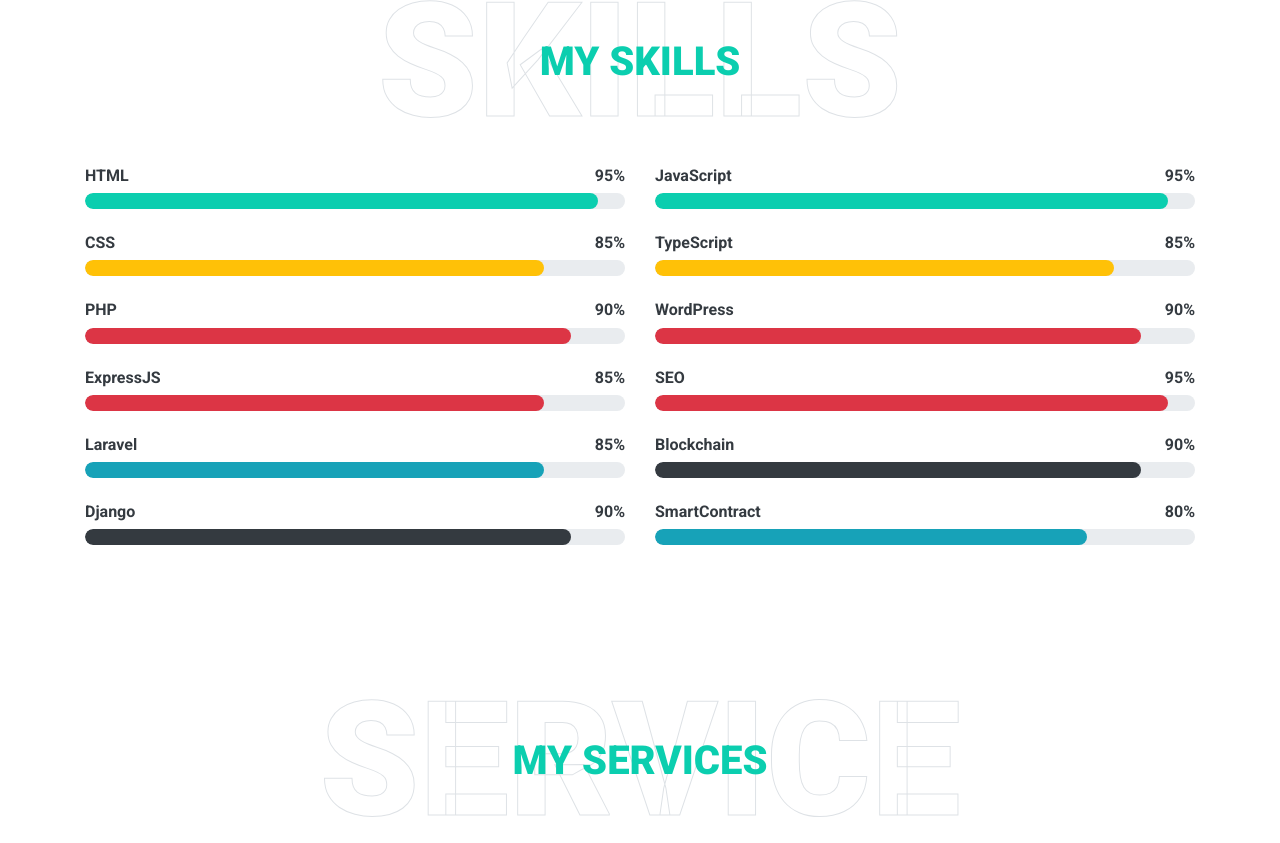
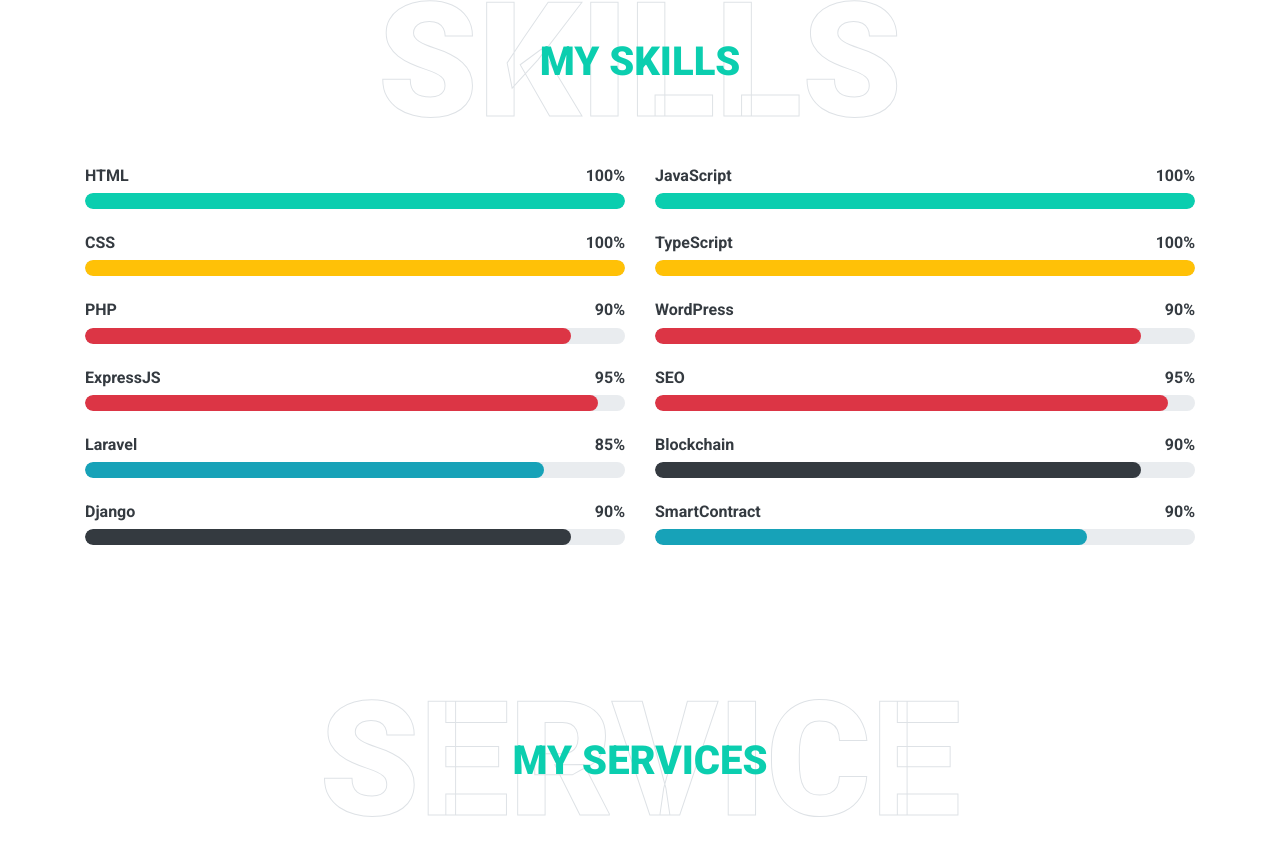
Before and after one commit to DevsWorld36428/DevsWorld36428.github.io, a plain HTML site: page index.html in a window 1280 px wide. Shown: the part 2484-3327 px from the top of the page. Drawn offline with nearby package versions, Linux system fonts and the light colour scheme.

Commit message:
Update My Skill

```diff
--- a/index.html
+++ b/index.html
@@ -234,20 +234,20 @@
 					<div class="skill mb-4">
 						<div class="d-flex justify-content-between">
 							<h6 class="font-weight-bold">HTML</h6>
-							<h6 class="font-weight-bold">95%</h6>
+							<h6 class="font-weight-bold">100%</h6>
 						</div>
 						<div class="progress">
-							<div class="progress-bar bg-primary" role="progressbar" aria-valuenow="95" aria-valuemin="0"
+							<div class="progress-bar bg-primary" role="progressbar" aria-valuenow="100" aria-valuemin="0"
 								aria-valuemax="100"></div>
 						</div>
 					</div>
 					<div class="skill mb-4">
 						<div class="d-flex justify-content-between">
 							<h6 class="font-weight-bold">CSS</h6>
-							<h6 class="font-weight-bold">85%</h6>
+							<h6 class="font-weight-bold">100%</h6>
 						</div>
 						<div class="progress">
-							<div class="progress-bar bg-warning" role="progressbar" aria-valuenow="85" aria-valuemin="0"
+							<div class="progress-bar bg-warning" role="progressbar" aria-valuenow="100" aria-valuemin="0"
 								aria-valuemax="100"></div>
 						</div>
 					</div>
@@ -266,20 +266,20 @@
 					<div class="skill mb-4">
 						<div class="d-flex justify-content-between">
 							<h6 class="font-weight-bold">JavaScript</h6>
-							<h6 class="font-weight-bold">95%</h6>
+							<h6 class="font-weight-bold">100%</h6>
 						</div>
 						<div class="progress">
-							<div class="progress-bar bg-primary" role="progressbar" aria-valuenow="95" aria-valuemin="0"
+							<div class="progress-bar bg-primary" role="progressbar" aria-valuenow="100" aria-valuemin="0"
 								aria-valuemax="100"></div>
 						</div>
 					</div>
 					<div class="skill mb-4">
 						<div class="d-flex justify-content-between">
 							<h6 class="font-weight-bold">TypeScript</h6>
-							<h6 class="font-weight-bold">85%</h6>
+							<h6 class="font-weight-bold">100%</h6>
 						</div>
 						<div class="progress">
-							<div class="progress-bar bg-warning" role="progressbar" aria-valuenow="85" aria-valuemin="0"
+							<div class="progress-bar bg-warning" role="progressbar" aria-valuenow="100" aria-valuemin="0"
 								aria-valuemax="100"></div>
 						</div>
 					</div>
@@ -298,10 +298,10 @@
 					<div class="skill mb-4">
 						<div class="d-flex justify-content-between">
 							<h6 class="font-weight-bold">ExpressJS</h6>
-							<h6 class="font-weight-bold">85%</h6>
+							<h6 class="font-weight-bold">95%</h6>
 						</div>
 						<div class="progress">
-							<div class="progress-bar bg-danger" role="progressbar" aria-valuenow="85" aria-valuemin="0"
+							<div class="progress-bar bg-danger" role="progressbar" aria-valuenow="95" aria-valuemin="0"
 								aria-valuemax="100"></div>
 						</div>
 					</div>
@@ -350,7 +350,7 @@
 					<div class="skill mb-4">
 						<div class="d-flex justify-content-between">
 							<h6 class="font-weight-bold">SmartContract</h6>
-							<h6 class="font-weight-bold">80%</h6>
+							<h6 class="font-weight-bold">90%</h6>
 						</div>
 						<div class="progress">
 							<div class="progress-bar bg-info" role="progressbar" aria-valuenow="80" aria-valuemin="0"
```
